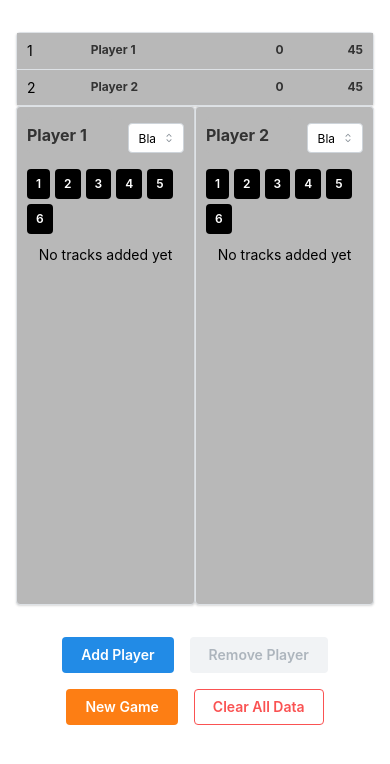
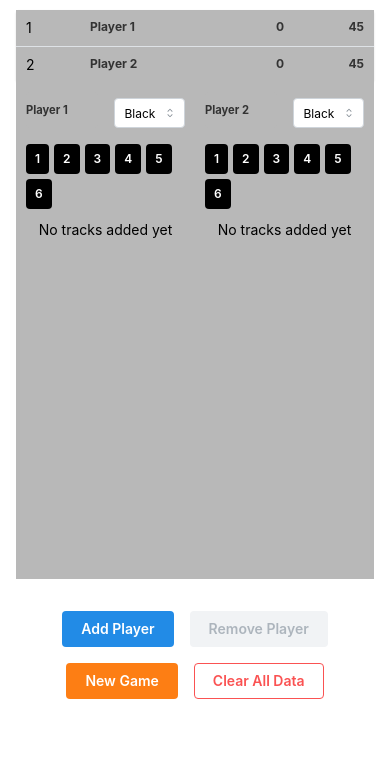
Before and after one commit to fferegrino/ticket2score, a React (Vite) app: page / in a window 390 px wide. Shown: the top 764 px of the page. Built offline with nearby package versions, Linux system fonts and the light colour scheme.

Commit message:
Better UI on iPhone

```diff
--- a/src/App.tsx
+++ b/src/App.tsx
@@ -138,11 +138,15 @@ function App() {
 
   return (
     <ModalsProvider>
-      <Container size="xl" py="xl">
+      <Container size="xl" py={isMobile ? "xs" : "xl"}>
         <Scoreboard players={players} />
 
         <SimpleGrid
-          cols={{ base: players.length, sm: players.length, md: players.length }}
+          cols={{
+            base: players.length,
+            sm: players.length,
+            md: players.length,
+          }}
           spacing={isMobile ? "0" : "md"}
           mb="xl"
         >
--- a/src/components/Player.tsx
+++ b/src/components/Player.tsx
@@ -53,7 +53,6 @@ export function Player({
 
   const isMobile = useMediaQuery("(max-width: 1000px)");
 
-
   useEffect(() => {
     localStorage.setItem(`scoreHistory_${name}`, JSON.stringify(scoreHistory));
     onScoreChange(scoreHistory);
@@ -105,9 +104,10 @@ export function Player({
 
   return (
     <Paper
-      shadow="xs"
+      shadow={isMobile ? "none" : "xs"}
       p={isMobile ? "xs" : "md"}
-      withBorder
+      radius={isMobile ? "none" : "md"}
+      withBorder={isMobile ? false : true}
       style={{ backgroundColor: background }}
     >
       <Group align="flex-end" mb="md">
@@ -121,7 +121,7 @@ export function Player({
               color: darker,
               border: "none",
               fontWeight: "bold",
-              fontSize: isMobile ? "1rem" : "1.5rem",
+              fontSize: isMobile ? "0.7rem" : "1.5rem",
               padding: "0rem",
             },
           }}
@@ -137,7 +137,7 @@ export function Player({
           ]}
           onChange={handleColorChange}
           value={selectedColor}
-          style={{ flex: 2 }}
+          style={{ flex: isMobile ? 3 : 2 }}
         />
       </Group>
       <Group mb={isMobile ? "xs" : "xs"} gap={isMobile ? "5" : "8"}>
@@ -147,7 +147,12 @@ export function Player({
             variant={trackPoints === length ? "filled" : "light"}
             onClick={() => setTrackPoints(trackPoints === length ? 0 : length)}
             size="xs"
-            style={{ backgroundColor: button, color: text, fontSize: isMobile ? "0.75rem" : "1rem", padding: isMobile ? "0.5rem" : "0.5rem" }}
+            style={{
+              backgroundColor: button,
+              color: text,
+              fontSize: isMobile ? "0.75rem" : "1rem",
+              padding: isMobile ? "0.5rem" : "0.5rem",
+            }}
           >
             {length}
           </Button>
@@ -187,7 +192,7 @@ export function Player({
                 >
                   <Group>
                     <Text
-                      size={isMobile ? "md" : "xl"}
+                      size={isMobile ? "xs" : "xl"}
                       style={{ color: darker, fontWeight: "bold" }}
                     >
                       {entry.points} carts
@@ -200,7 +205,7 @@ export function Player({
                       onClick={() =>
                         handleDeleteEntry(scoreHistory.length - 1 - index)
                       }
-                      size="sm"
+                      size="xs"
                     >
                       <IconTrash size="1rem" />
                     </ActionIcon>
--- a/src/components/Scoreboard.tsx
+++ b/src/components/Scoreboard.tsx
@@ -21,7 +21,7 @@ export function Scoreboard({ players }: ScoreboardProps) {
     <Paper
       shadow="xs"
       p={isMobile ? "0" : "md"}
-      withBorder
+      withBorder={isMobile ? false : true}
       mb={isMobile ? "0" : "xl"}
     >
       <Table>
```
